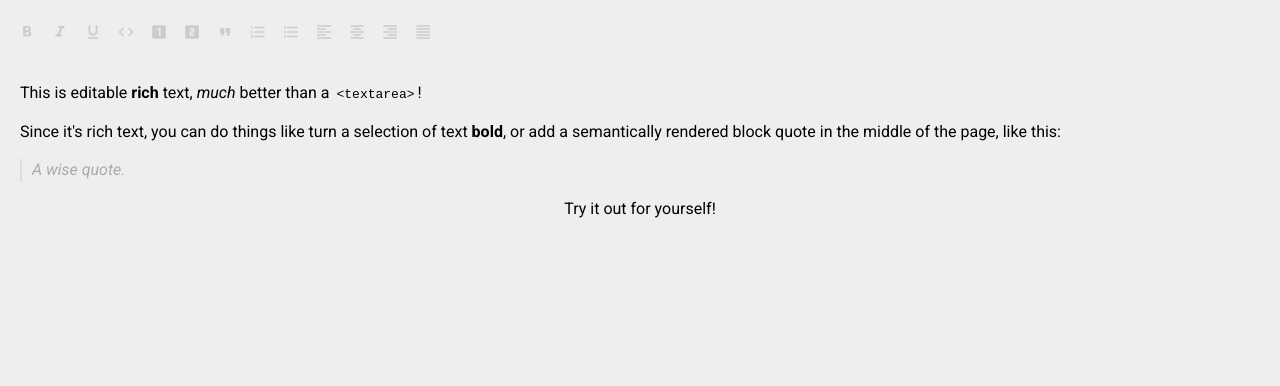
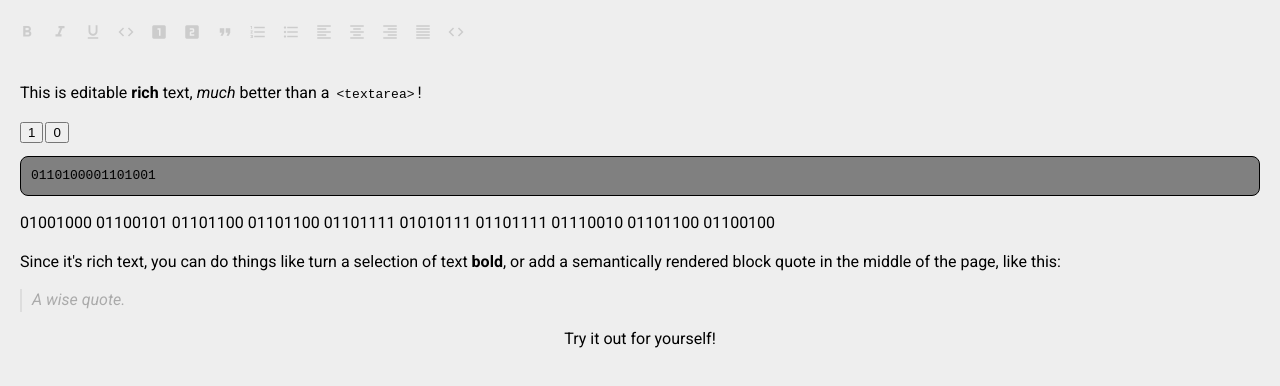
Before and after one commit to gaomingyang/slate-demo, a React (Vite) app: page / in a window 1280 px wide. Shown: the top 386 px of the page. Built offline with nearby package versions, Linux system fonts and the light colour scheme.

Commit message:
the first 5 features

```diff
--- a/src/Richtext.tsx
+++ b/src/Richtext.tsx
@@ -1,4 +1,4 @@
-import React, { CSSProperties, useCallback, useMemo } from "react";
+import React, { Children, CSSProperties, useCallback, useMemo, useState } from "react";
 import isHotkey from "is-hotkey";
 import {
   Editable,
@@ -49,8 +49,9 @@ const HOTKEYS = {
   "mod+i": "italic",
   "mod+u": "underline",
   "mod+`": "code",
+  "mod+shift+b": "binary-code",
 } as {
-  [key: string]: Format;
+  [key: string]: Format | string;
 };
 
 const LIST_TYPES = ["numbered-list", "bulleted-list"];
@@ -67,8 +68,61 @@ const RichTextExample = () => {
   );
   const editor = useMemo(() => {
     const e = withHistory(withReact(createEditor()));
+
+    //Normalizing  https://docs.slatejs.org/concepts/11-normalizing
+
+    //original normalizeNode
+    const { normalizeNode } = e;
+
+    e.normalizeNode = (entry) => {
+      const [node, path] = entry;
+
+      //only work for binary-code block
+      if (SlateElement.isElement(node) && node.type === 'binary-code') {
+        for (const [child, childPath] of Editor.nodes(e, { at: path })) {
+          if (Text.isText(child)) {
+            //replace not 0,1 to empty and then insert to node
+            const newText = child.text.replace(/[^01]/g, '')
+            if (newText !== child.text) {
+              Transforms.insertText(e, newText, { at: childPath })
+            }
+          }
+        }
+      }
+
+      //call original normalizeNode
+      normalizeNode(entry);
+    }
+
+
     return e;
   }, []);
+
+
+
+  const handleOnKeyDown = (event: React.KeyboardEvent) => {
+    console.log("event.key:" + event.key)
+    if (event.key === '&') {
+      event.preventDefault()
+      editor.insertText('and')
+    }
+
+    //trigger hotkey
+    for (const hotkey in HOTKEYS) {
+      if (isHotkey(hotkey, event as any)) {
+        event.preventDefault();
+        const mark = HOTKEYS[hotkey];
+        console.log("mark:" + mark);
+        if (mark === "binary-code") {
+          toggleBlock(editor, mark)
+        } else {
+          toggleMark(editor, mark as Format);
+        }
+      }
+    }
+
+
+  }
 
   return (
     <Slate editor={editor} initialValue={initialValue}>
@@ -86,6 +140,7 @@ const RichTextExample = () => {
         <BlockButton format="center" icon="format_align_center" />
         <BlockButton format="right" icon="format_align_right" />
         <BlockButton format="justify" icon="format_align_justify" />
+        <BlockButton format="binary-code" icon="code" />
       </Toolbar>
       <Editable
         style={{ outline: "none" }}
@@ -94,16 +149,8 @@ const RichTextExample = () => {
         placeholder="Enter some rich text…"
         spellCheck
         autoFocus
-        onKeyDown={(event) => {
-          for (const hotkey in HOTKEYS) {
-            // eslint-disable-next-line @typescript-eslint/no-explicit-any
-            if (isHotkey(hotkey, event as any)) {
-              event.preventDefault();
-              const mark = HOTKEYS[hotkey];
-              toggleMark(editor, mark);
-            }
-          }
-        }}
+        onKeyDown={handleOnKeyDown}
+
       />
     </Slate>
   );
@@ -188,8 +235,78 @@ type ElementProps = {
   element: SlateElement;
 };
 
+
+
 const Element = ({ attributes, children, element }: ElementProps) => {
+  const editor = useSlate();
   const style = { textAlign: element.align as CSSProperties["textAlign"] };
+
+  // change binary to string
+  const binaryToString = (binary: string): string => {
+    return binary
+      .match(/.{1,8}/g)
+      ?.map((byte) => String.fromCharCode(parseInt(byte, 2)))
+      .join('') || '';
+  };
+
+  //tooltip
+  const [tooltip, setTooltip] = useState({ visible: false, text: "", x: 0, y: 0 })
+
+  const handleBinaryCodeMouseEnter = (event: React.MouseEvent, children: React.ReactNode) => {
+    if (!children) return;
+    //get binary text
+    const binaryText = React.Children.map(children, (child) => {
+      if (typeof child === "object" && child && 'props' in child && 'text' in child.props) {
+        return child.props.text.text;
+      }
+      return '';
+    })?.join("").replace(/\s+/g, "");
+
+    // console.log("binaryText:", binaryText);
+
+    if (binaryText) {
+      const asciiContent = binaryToString(binaryText);
+      console.log("asciiContent:", asciiContent);
+
+      setTooltip({
+        visible: true,
+        text: asciiContent,
+        x: event.clientX,
+        y: event.clientY,
+      });
+    }
+  };
+
+  const handleBinaryCodeMouseLeave = () => {
+    // console.log("mouse leave binary code")
+    setTooltip({ visible: false, text: '', x: 0, y: 0 })
+  }
+
+  //click 1 or 0 button
+  const handleClickBinaryCodeBtn = (value: string) => {
+    console.log("clicked " + value)
+    const { selection } = editor;
+    console.log("selection:" + selection)
+    if (!selection) {
+      return;
+    }
+
+    // Transforms.insertText(editor, value); //inset at cursor position
+
+    //insert at end of block
+    const [binaryCodeNodeEntry] = Editor.nodes(editor, {
+      match: n => SlateElement.isElement(n) && n.type === 'binary-code',
+    });
+    if (binaryCodeNodeEntry) {
+      const [, path] = binaryCodeNodeEntry;
+      const endOfBlock = Editor.end(editor, path); // get end of the block
+      Transforms.insertText(editor, value, { at: endOfBlock });
+    }
+
+  }
+
+
+
   switch (element.type) {
     case "block-quote":
       return (
@@ -226,6 +343,35 @@ const Element = ({ attributes, children, element }: ElementProps) => {
         <ol style={style} {...attributes}>
           {children}
         </ol>
+      );
+    case "binary-code":
+      return (
+        <>
+          <div >
+            <button className="binaryCodeBtn" onClick={() => handleClickBinaryCodeBtn("1")}>1</button>
+            <button className="binaryCodeBtn" onClick={() => handleClickBinaryCodeBtn("0")}>0</button>
+          </div>
+
+          <pre className="binary-code" style={style} {...attributes}
+            onMouseEnter={(event) => handleBinaryCodeMouseEnter(event, children)}
+            onMouseLeave={handleBinaryCodeMouseLeave}
+          >
+            {children}
+          </pre>
+
+          {tooltip.visible && (
+            <span style={{
+              position: "fixed",
+              left: tooltip.x,
+              top: tooltip.y,
+              backgroundColor: "#000",
+              color: "#fff",
+              padding: "2px",
+
+            }}>{tooltip.text}</span>
+          )}
+        </>
+
       );
     default:
       return (
@@ -320,6 +466,18 @@ const initialValue: Descendant[] = [
     ],
   },
   {
+    type: "binary-code",
+    children: [
+      { text: "0110100001101001" }
+    ]
+  },
+  {
+    type: "paragraph",
+    children: [
+      { text: "01001000 01100101 01101100 01101100 01101111 01010111 01101111 01110010 01101100 01100100" }
+    ]
+  },
+  {
     type: "paragraph",
     children: [
       {
--- a/src/index.css
+++ b/src/index.css
@@ -89,3 +89,14 @@ iframe {
   outline-offset: -20px;
   white-space: pre-wrap;
 }
+
+.binary-code{
+  background-color: gray;
+  border: 1px solid #000;
+  border-radius: 8px;
+  font-family: monospace;
+}
+.binaryCodeBtn{
+  cursor: pointer;
+  margin-right: 2px;
+}
```
Also changed, not shown: 1 other file (tests, documents, lock files or other folders).
